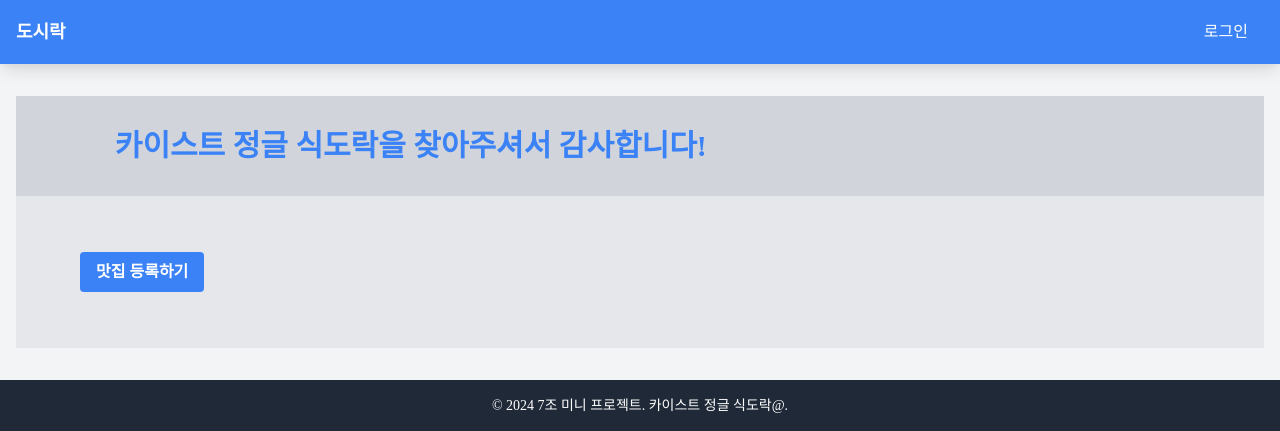
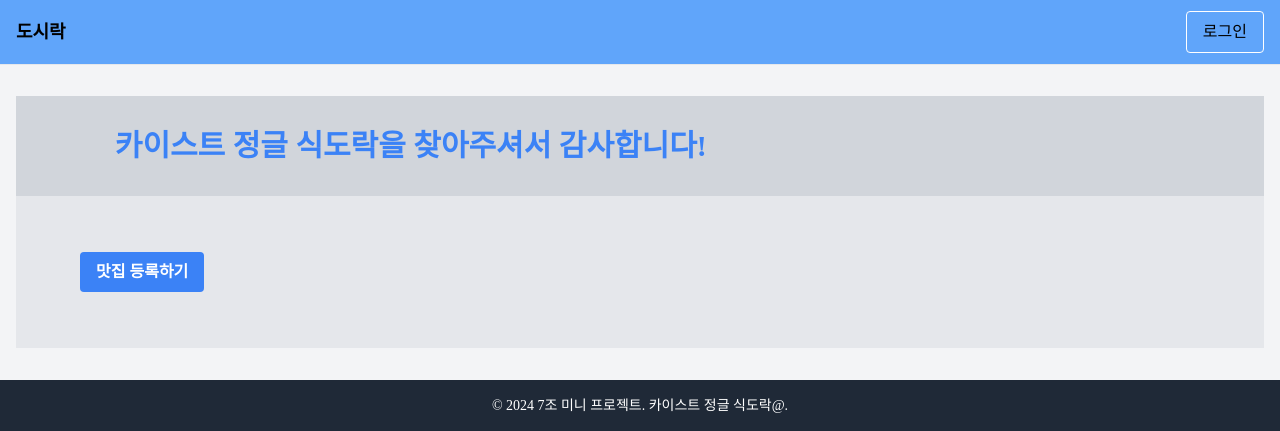
Before and after one commit to leedabin2/swjungle_7team, a Flask app: page / in a window 1280 px wide. Shown: the top 431 px of the page. Run offline with Flask 3, Linux system fonts and the light colour scheme; data that the repository does not hold is empty; parts of the project's set-up code (start-up, migrations or seed data) failed here and were passed over; some libraries are stand-ins or nearby versions; some web fonts are replaced.

Commit message:
style: css navbar 꾸밈

```diff
--- a/app.py
+++ b/app.py
@@ -131,7 +131,7 @@ def register_info():
 
 # 클라이언트 모든 것을  응답
 @app.route('/complete/write', methods=["GET"])
-@jwt_required()
+#@jwt_required()
 def get_recent_register_info():
     cards =  list(db.registerlist.find({}, {'_id': 0}))
     return jsonify({"cards": cards})
@@ -147,7 +147,7 @@ def logout():
 
 # 추천수
 @app.route('/up', methods=["POST"])
-@jwt_required()
+#@jwt_required()
 def post_up_button_count():
   key_receive = request.form['key']
   db.registerlist.update_one({"key": int(key_receive)}, {"$inc": {"number": 1}})
--- a/templates/navbar.html
+++ b/templates/navbar.html
@@ -1,22 +1,15 @@
-<nav class="bg-blue-500 text-white shadow-lg fixed w-full top-0 z-10">
+<nav class="bg-blue-400 dark:bg-gray-900 fixed w-full z-20 top-0 start-0 border-b border-gray-200 dark:border-gray-600">
   <div class="container mx-auto px-4">
     <div class="flex items-center justify-between h-16">
-      <a href="/" class="text-lg font-bold">도시락</a>
-      <ul class="flex justify-end">
-        <li class="mr-4">
-          <a id="login-nav" href="/login" style="display: none" class="hover:text-gray-300 transition duration-300 ease-in-out" onclick="redirectToLoginPage()">로그인</a>
-        </li>
-        <li>
-          <a id="logout-nav" href="#" style="display: none" class="hover:text-gray-300 transition duration-300 ease-in-out" onclick="confirmLogout()">로그아웃</a>
-        </li>
-      </ul>
+      <a class="text-lg font-bold">도시락</a>
+      <button id="login-nav" href="/login" style="display: none" class="hidden px-4 py-2 bg-transparent border border-white rounded hover:bg-white hover:text-blue-500 transition duration-300 ease-in-out" onclick="redirectToLoginPage()">로그인</button>
+      <button id="logout-nav" href="#" style="display: none" class="hidden px-4 py-2 bg-transparent border border-white rounded hover:bg-white hover:text-blue-500 transition duration-300 ease-in-out" onclick="confirmLogout()">로그아웃</button>
     </div>
   </div>
 </nav>
 
 <script>
-
-  var token = localStorage.getItem('token');
+  var token = localStorage.getItem('token')
 
   var loginButton = document.getElementById('login-nav')
   var logoutButton = document.getElementById('logout-nav')
@@ -52,7 +45,7 @@
         success: function (response) {
           // 요청이 성공한 경우 처리할 내용
           if (response.logout) {
-            localStorage.removeItem('token');
+            localStorage.removeItem('token')
             window.location.reload()
           }
         }
```
